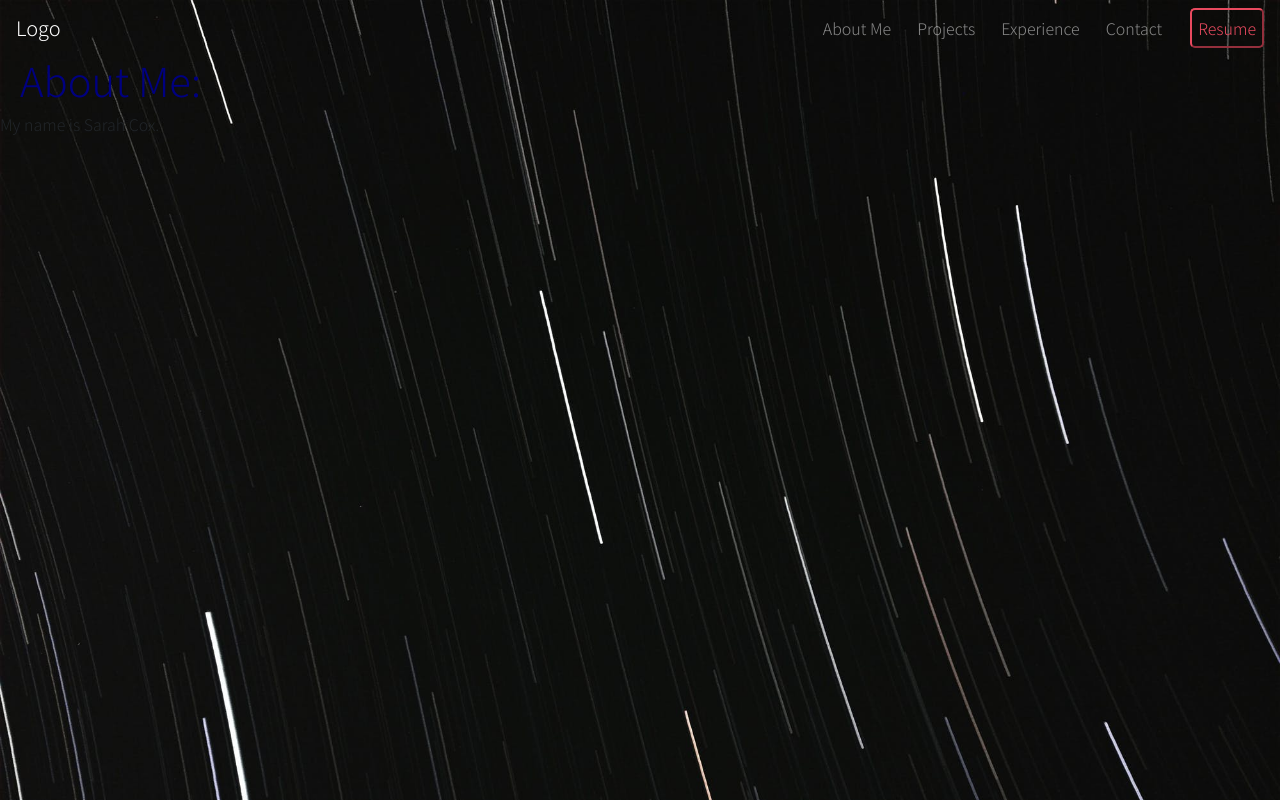
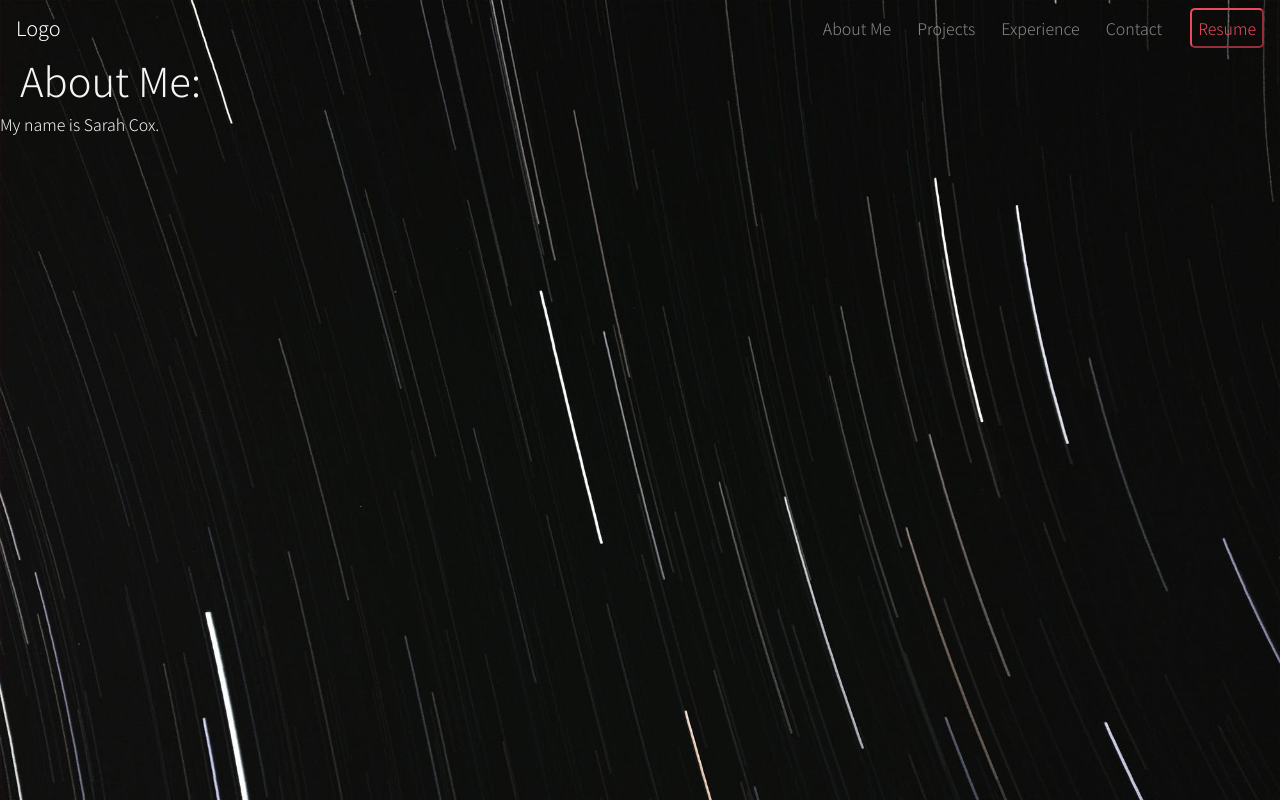
Before and after one commit to SarahBethCox/PersonalSite, a website: page src/index.html in a window 1280 px wide. Drawn offline with nearby package versions, Linux system fonts and the light colour scheme.

Commit message:
text stuff

```diff
--- a/src/style.css
+++ b/src/style.css
@@ -7,8 +7,12 @@ body {
   }
 
   h1 {
-    color: navy;
+    color: whitesmoke;
     margin-left: 20px;
+  }
+
+  p {
+    color: whitesmoke;
   }
 
   .nav-item {
```
